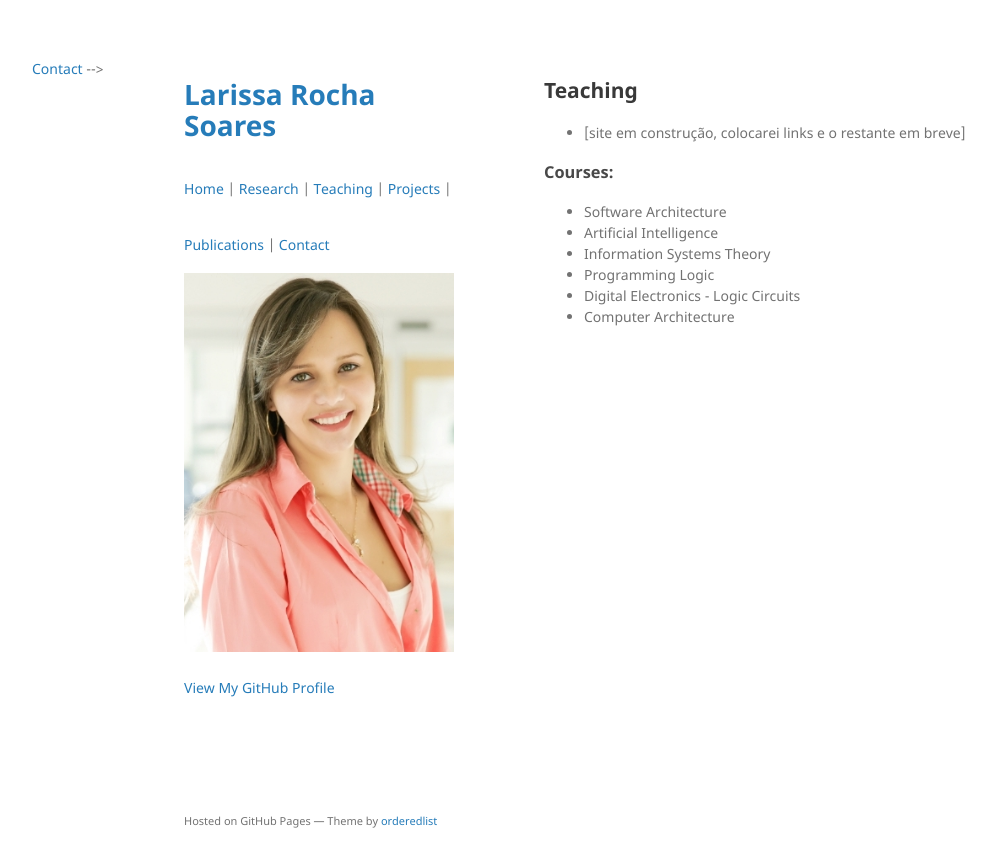
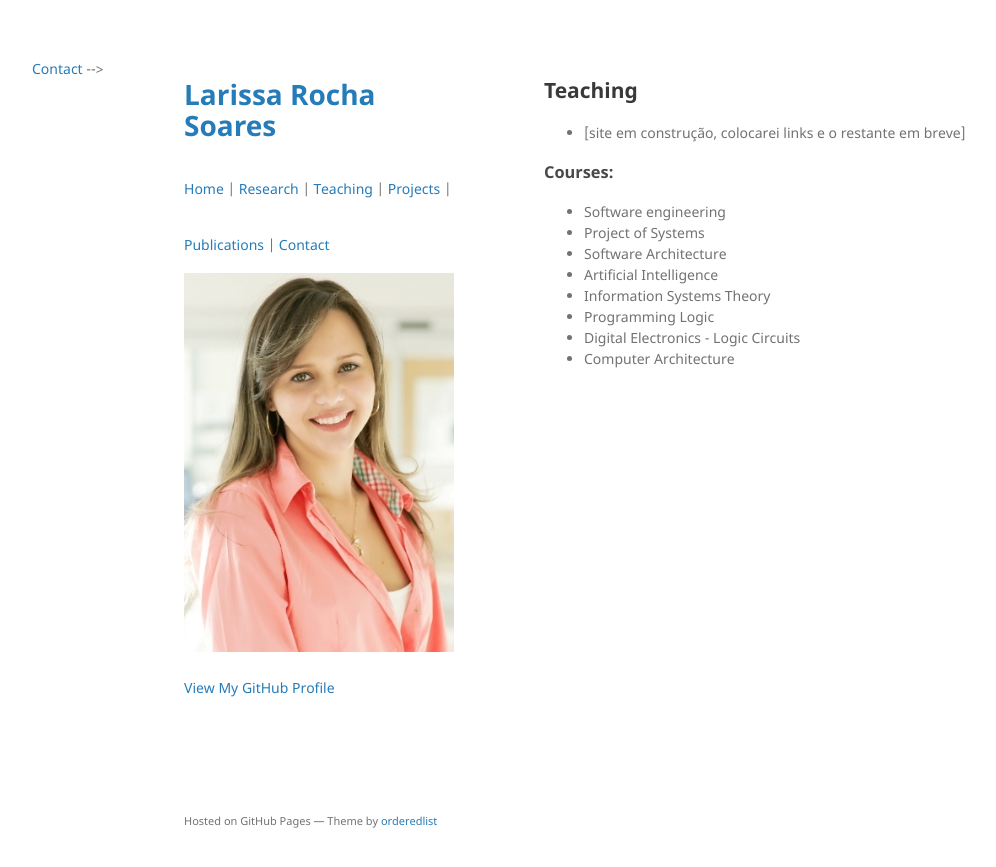
Before and after one commit to larirsoares/larirsoares.github.io, a Jekyll site: the page built from ensino.md, in a window 1280 px wide. Shown: the top 867 px of the page, without its empty margins (26-1022 px from the left). Built offline with Jekyll 4.4.1, drawn with Linux system fonts in a browser that asks for light colours; the repository's description, which GitHub fills in, is left out.

Commit message:
Update ensino.md

```diff
--- a/ensino.md
+++ b/ensino.md
@@ -7,6 +7,8 @@ title: Teaching
 * [site em construção, colocarei links e o restante em breve]
 
 ### Courses:
+* Software engineering
+* Project of Systems
 * Software Architecture
 * Artificial Intelligence
 * Information Systems Theory
```
